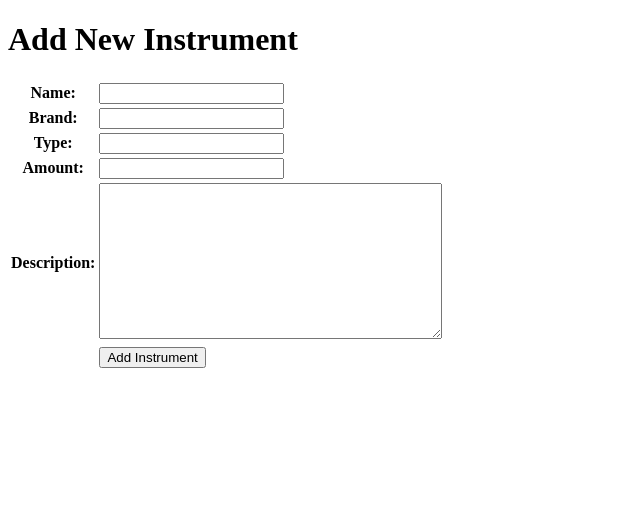
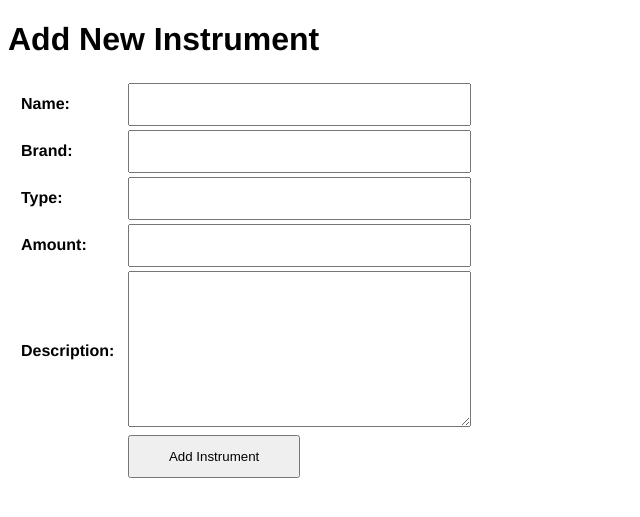
Before and after one commit to bulanath/orbit-tune, a Django app: page /create-item in a window 1280 px wide. Shown: the top 517 px of the page, without its empty margins (0-640 px from the left). Run offline with Django 4.2, Linux system fonts and the light colour scheme.

Commit message:
feat: modify css on main and create_item

```diff
--- a/main/templates/create_item.html
+++ b/main/templates/create_item.html
@@ -1,6 +1,25 @@
 {% extends 'base.html' %}
 
 {% block content %}
+<style>
+    body {
+        font-family: Helvetica;
+    }
+    input[type=text], input[type=number] {
+        width: 100%;
+        padding: 12px 20px;
+        box-sizing: border-box;
+    }
+    input[type=button], input[type=submit] {
+        width: 50%;
+        padding: 12px 14px;
+    }
+    label {
+        margin: 10px;
+        float: left;
+    }
+</style>
+
 <h1>Add New Instrument</h1>
 
 <form method="POST">
@@ -15,5 +34,4 @@
         </tr>
     </table>
 </form>
-
 {% endblock %}
```
Also changed, not shown: main/templates/main.html (+10 -1 lines).
